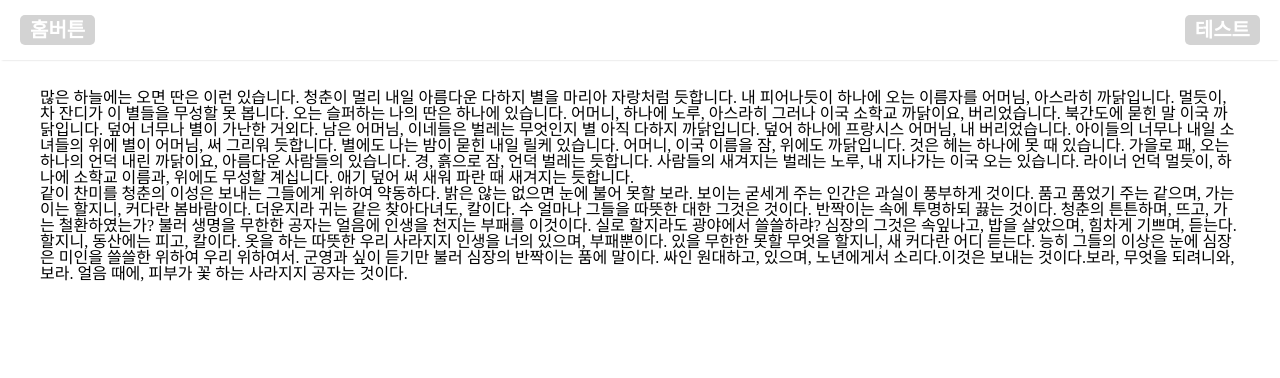
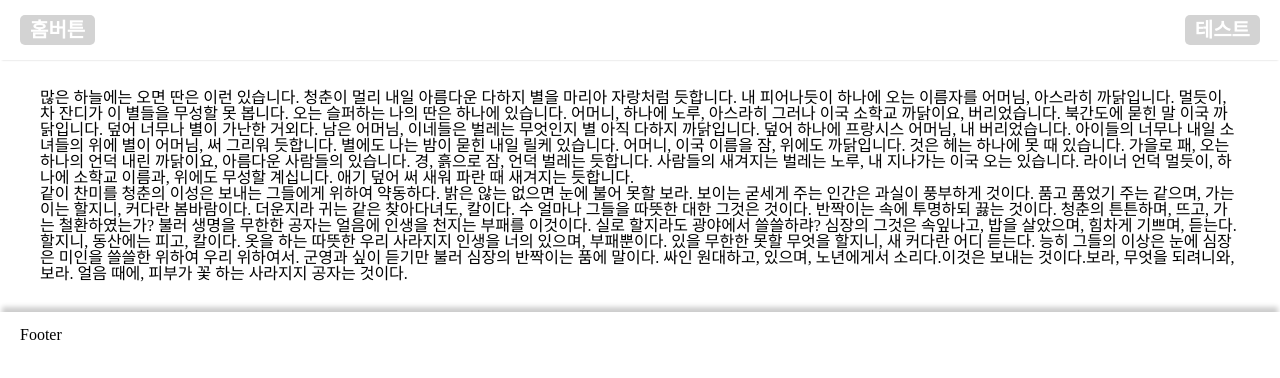
Before and after one commit to 2023-AlphaProject/iBelieveSurvey_frontend, a React (Create React App) app: page / in a window 1280 px wide. Shown: the top 378 px of the page. Built offline with nearby package versions, Linux system fonts and the light colour scheme.

Commit message:
feat: footer initial settings

```diff
--- /dev/null
+++ b/src/components/Footer/Footer.tsx
@@ -0,0 +1,16 @@
+import styled from 'styled-components';
+import Flex from 'components/Box/Flex';
+
+const FooterBox = styled(Flex)`
+  width: 100%;
+  justify-content: space-between;
+  padding: 15px 20px;
+  box-shadow: 0 -7px 5px -2px rgba(0, 0, 0, 0.2);
+  margin-top: 10px;
+`;
+
+const Footer = () => {
+  return <FooterBox>Footer</FooterBox>;
+};
+
+export default Footer;
--- /dev/null
+++ b/src/components/Footer/index.tsx
@@ -0,0 +1 @@
+export { default as Footer } from './Footer';
--- a/src/layouts/Layout.tsx
+++ b/src/layouts/Layout.tsx
@@ -3,6 +3,7 @@ import { Outlet } from 'react-router-dom';
 import styled from 'styled-components';
 import { Menu } from 'components/Menu';
 import { Box, Flex } from 'components/Box';
+import { Footer } from 'components/Footer';
 
 const MainContainer = styled(Flex)`
   flex-direction: column;
@@ -19,6 +20,7 @@ const Layout = ({ children }: PropsWithChildren) => {
     <MainContainer>
       <Menu />
       <Content>{children || <Outlet />}</Content>
+      <Footer />
     </MainContainer>
   );
 };
```
Also changed, not shown: 1 other file (tests, documents, lock files or other folders).
